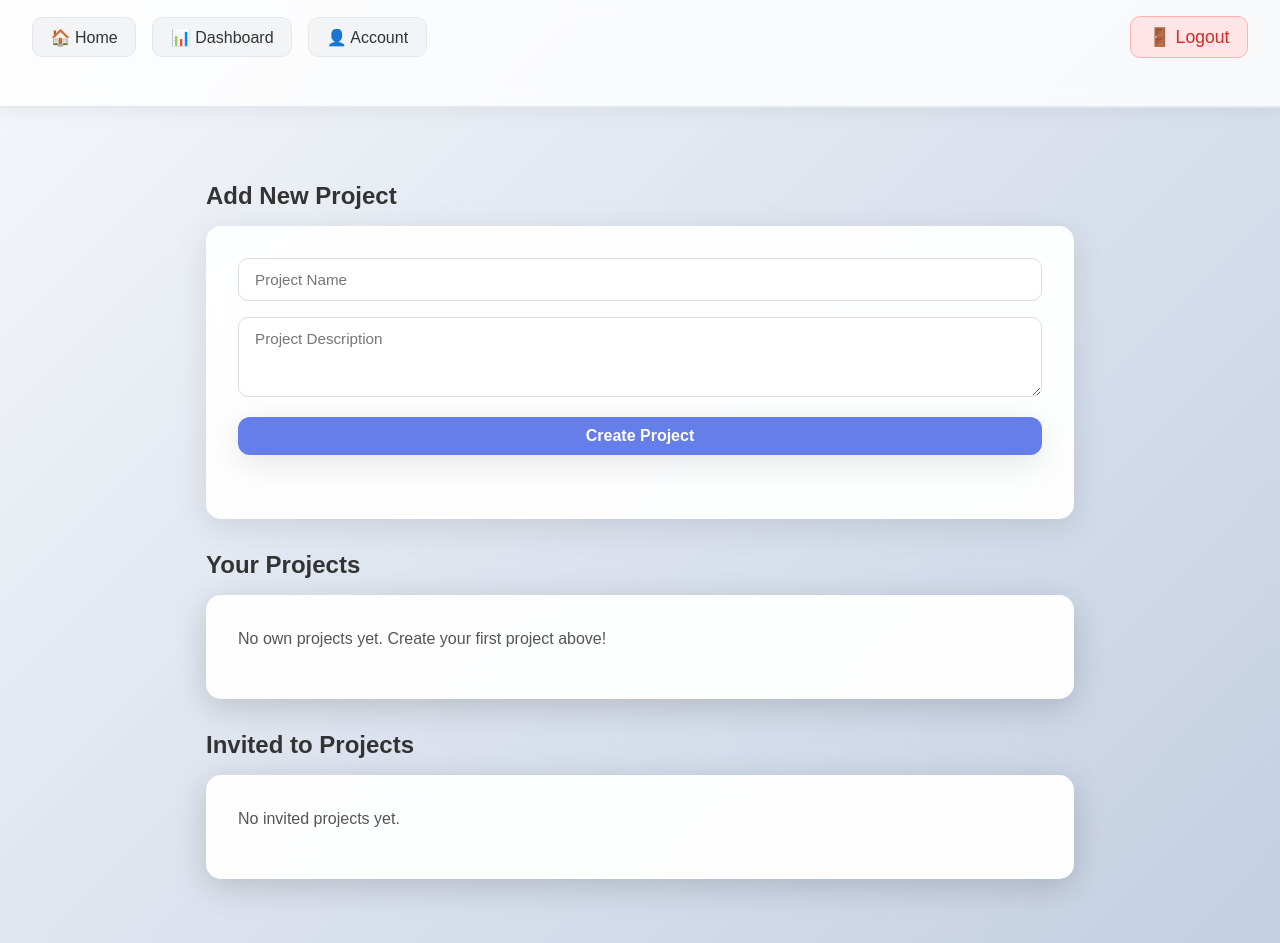
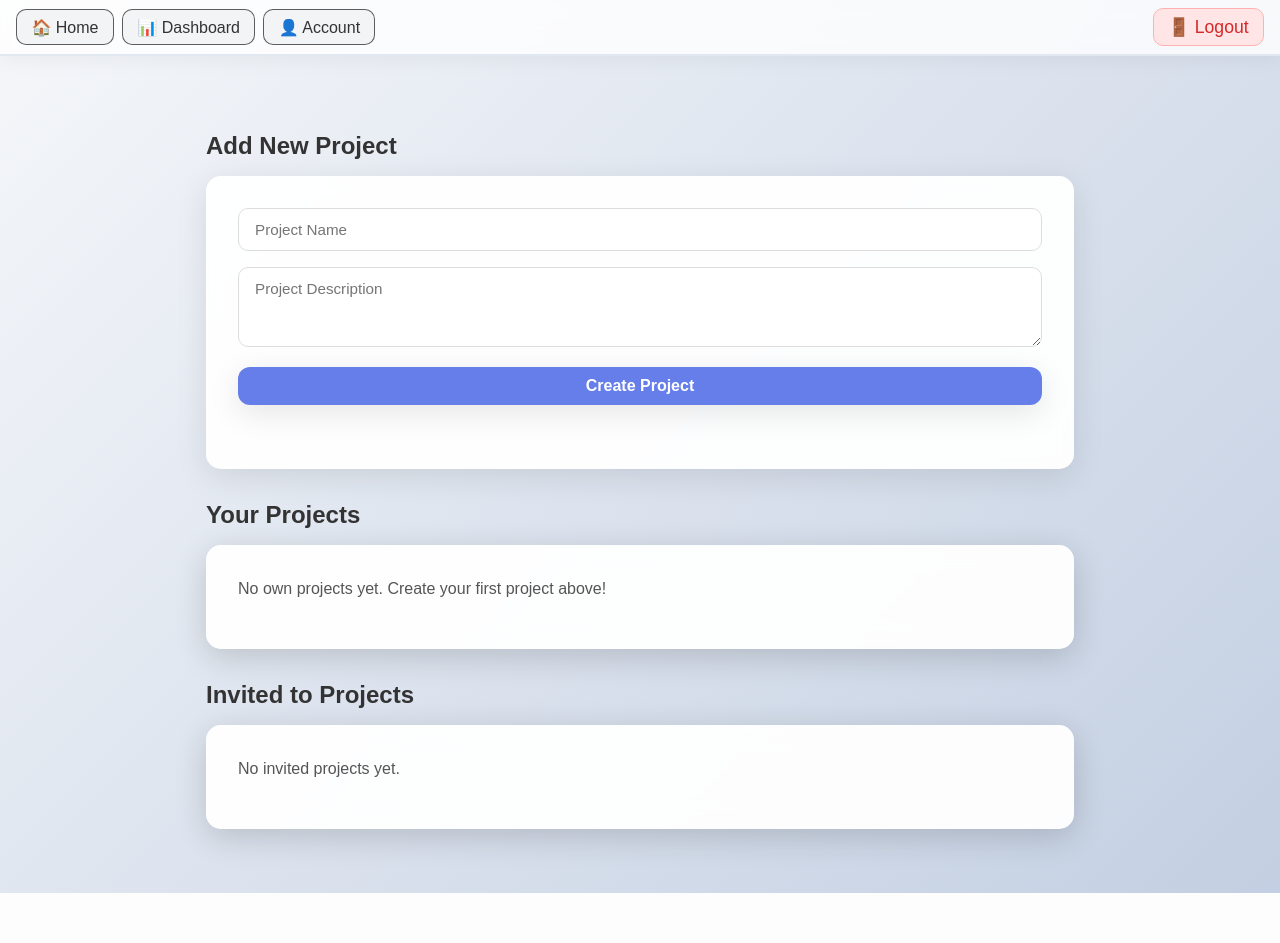
Before and after one commit to Kupsztajn/NawrockyTasks, a PHP site: template public/views/dashboard.html in a window 1280 px wide. After the commit the page ends 893 px from the top, so only its background shows below. Run offline with PHP 8.4, Linux system fonts and the light colour scheme; the template is opened without the code that fills it, so the values that code supplies are empty.

Commit message:
feat: Refactor CSS styles in dashboard, login, and main stylesheets

```diff
--- a/public/styles/dashboard.css
+++ b/public/styles/dashboard.css
@@ -5,7 +5,7 @@ body {
   color: #333;
   margin: 0;
   padding: 2rem;
-  padding-top: 150px; /* żeby treść nie wchodziła pod navbar */
+  padding-top: 100px; /* żeby treść nie wchodziła pod navbar */
 
 }
 
@@ -235,7 +235,7 @@ a[href="/logout"] {
     width: 100%;
     background: #ffffffcc;
     backdrop-filter: blur(10px);
-    padding: 1rem 2rem;
+    padding: 0.5rem 1rem;
 
     display: flex;
     justify-content: space-between;
@@ -251,19 +251,24 @@ a[href="/logout"] {
 .nav-left, .nav-right {
     display: flex;
     align-items: center;
-    gap: 1rem;
+    gap: 0.5rem;
 }
 
 /* Przycisk w navbarze */
 .nav-btn {
     text-decoration: none;
     font-weight: 500;
-    padding: 0.6rem 1.1rem;
+    padding: 0.5rem 0.9rem;
     border-radius: 10px;
     background: #f3f4f6;
     color: #333;
-    border: 1px solid #e5e7eb;
+    border: 1px solid #2b2c2ec0;
     transition: all 0.25s ease;
+    line-height: 1;
+    display: flex;
+    align-items: center;
+    margin: 0;
+    padding-top: 10px; /* tylko pod navbar */
 }
 
 /* Hover */
@@ -278,6 +283,8 @@ a[href="/logout"] {
     background: #ffe5e5;
     border-color: #ffb1b1;
     color: #d62828;
+    margin: 0;
+    padding-top: 10px; /* tylko pod navbar */
 }
 
 .nav-btn.logout:hover {
--- a/public/styles/main.css
+++ b/public/styles/main.css
@@ -11,7 +11,6 @@ body {
   background: linear-gradient(135deg, #667eea 0%, #764ba2 100%);
   color: #333;
   min-height: 100vh;
-  padding: 20px;
 }
 
 /* 🏷️ Nagłówek */
```
Also changed, not shown: public/styles/login.css (+3 -8 lines).
